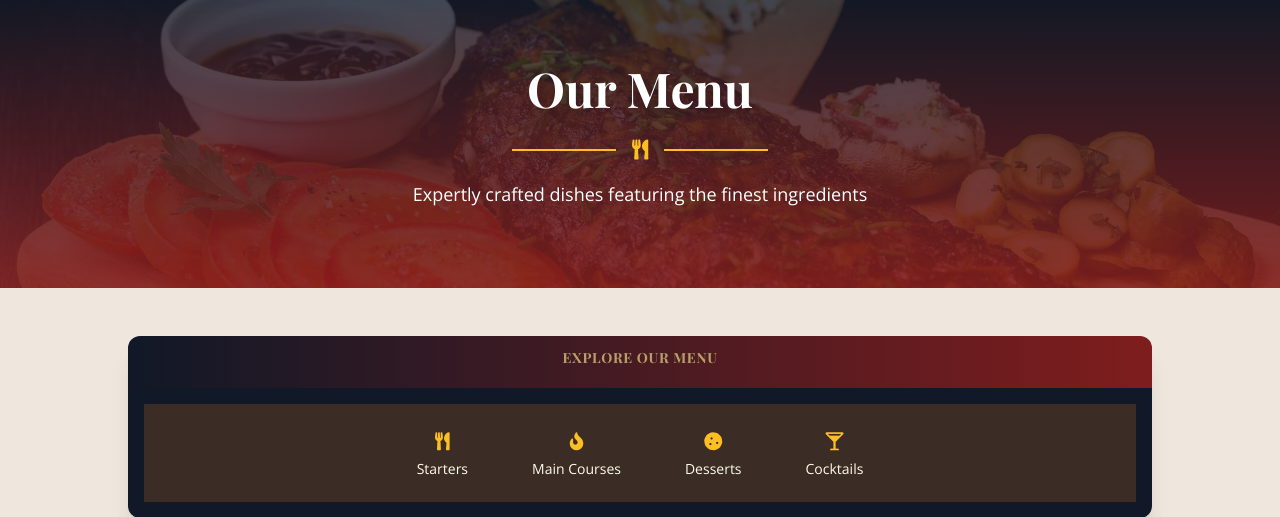
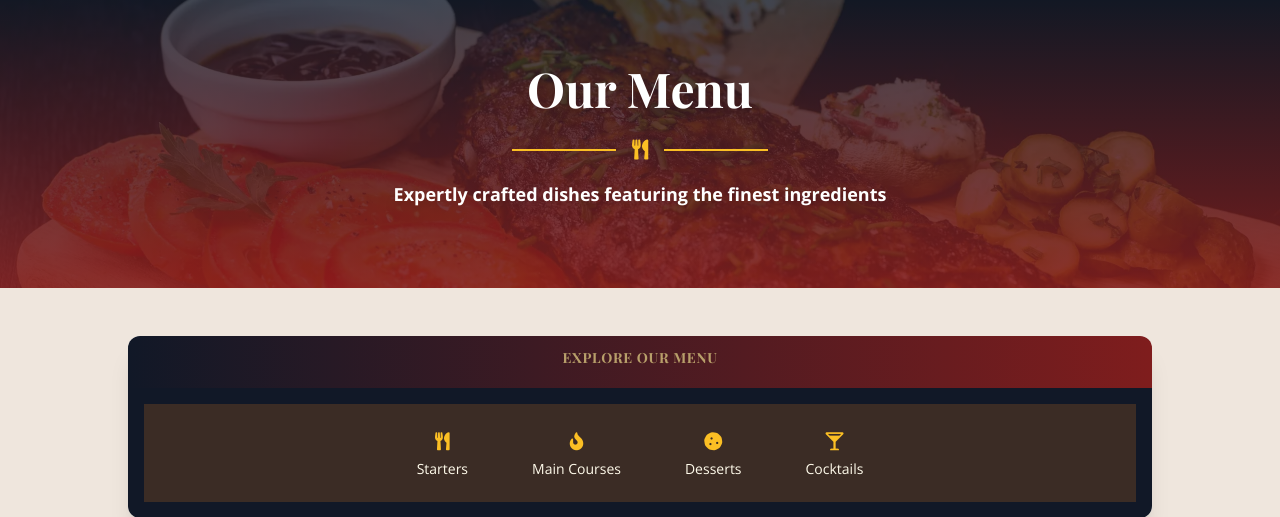
Before and after one commit to Nickflanagn24/searsteaks, a Django app: page /menu/ in a window 1280 px wide. Shown: the part 86-603 px from the top of the page. Run offline with Django 5.2, Linux system fonts and the light colour scheme; some libraries are stand-ins or nearby versions.

Commit message:
fix: Improve hero text contrast for accessibility
- Add font-bold class to increase text weight
- Add drop-shadow-lg utility for better text visibility on background
- Fix accessibility contrast issue reported in Lighthouse audit
- Ensure text is readable on varied hero image content

```diff
--- a/bookings/templates/bookings/menu.html
+++ b/bookings/templates/bookings/menu.html
@@ -48,7 +48,7 @@ restaurant Leeds{% endblock %}
       <i class="fas fa-utensils tw-mx-4 tw-text-amber-400 tw-text-xl"></i>
       <div class="tw-h-0.5 tw-flex-1 tw-bg-amber-400"></div>
     </div>
-    <p class="tw-text-lg tw-text-white">Expertly crafted dishes featuring the finest ingredients</p>
+    <p class="tw-text-lg tw-font-bold tw-text-white tw-drop-shadow-lg">Expertly crafted dishes featuring the finest ingredients</p>
   </div>
 </div>
 
@@ -61,7 +61,7 @@ restaurant Leeds{% endblock %}
       <div
         class="tw-bg-gradient-to-r tw-from-gray-900 tw-to-red-900 tw-py-3 tw-px-6 tw-text-white tw-border-b tw-border-amber-400">
         <div class="tw-flex tw-justify-center tw-items-center">
-          <h3 class="tw-text-sm tw-font-bold tw-tracking-wider tw-uppercase">Explore Our Menu</h3>
+          <h2 class="tw-text-sm tw-font-bold tw-tracking-wider tw-uppercase">Explore Our Menu</h2>
         </div>
       </div>
 
```
Also changed, not shown: restaurant_booking/settings.py (+0 -9 lines), README.md, 7 other files.
